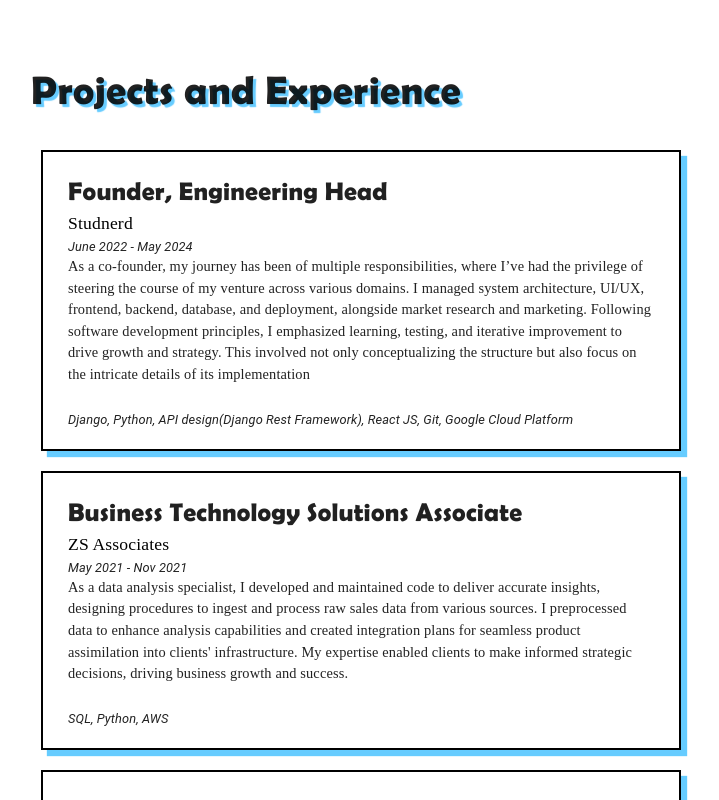
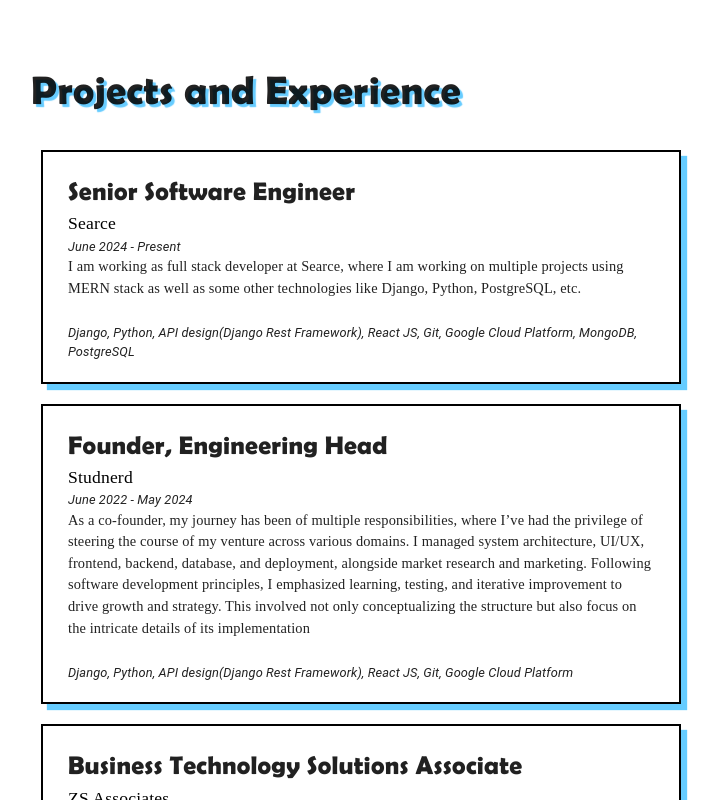
Before and after one commit to LEO397/portfolio, a React (Vite) app: page / in a window 1280 px wide. Shown: the part 840-1640 px from the top of the page, without its empty margins (289-1008 px from the left). Built offline with nearby package versions, Linux system fonts and the light colour scheme.

Commit message:
added console img and google analytics

```diff
--- a/index.html
+++ b/index.html
@@ -1,13 +1,25 @@
 <!doctype html>
 <html lang="en">
+
 <head>
   <meta charset="UTF-8" />
   <link rel="icon" type="image/svg+xml" href="/favicon.png" />
   <meta name="viewport" content="width=device-width, initial-scale=1.0" />
   <title>Vaibhav</title>
+  <!-- Google tag (gtag.js) -->
+  <script async src="https://www.googletagmanager.com/gtag/js?id=G-QTCZS215GX"></script>
+  <script>
+    window.dataLayer = window.dataLayer || [];
+    function gtag() { dataLayer.push(arguments); }
+    gtag('js', new Date());
+
+    gtag('config', 'G-QTCZS215GX');
+  </script>
 </head>
+
 <body>
   <div id="root"></div>
   <script type="module" src="/src/main.jsx"></script>
 </body>
+
 </html>
--- a/src/components/pages/Main.jsx
+++ b/src/components/pages/Main.jsx
@@ -18,9 +18,22 @@
 import displaypic from "../../assets/homeimg.png";
 import ProjectCards from "../ProjectCards";
 import githublogo from "../../assets/github-mark.svg";
+import consoleimg from "../../assets/consoleimg.jpg";
 
 const Main = () => {
   const [isArrowVisible, setIsArrowVisible] = useState(true);
+
+useEffect(() => {
+  // console.log('%c ', `
+  //   background-image: url(${consoleimg});
+  //   background-size: contain;
+  //   background-repeat: no-repeat;
+  //   padding: 150px;
+  // `);
+
+  // Optional: Add a welcome message
+  console.log('%cI am watching you -_-', 'font-size: 24px; color: #66ccff;');
+}, []);
 
   useEffect(() => {
     const handleScroll = () => {
@@ -41,17 +54,17 @@
   const jsonData = [
     {
       id: 1,
-      jobTitle: "Founder, Engineering Head",
-      from: "June 2022",
-      to: "May 2024",
+      jobTitle: "Software Developer",
+      from: "June 2019",
+      to: "May 2021",
       description:
-        " As a co-founder, my journey has been of multiple responsibilities, where I’ve had the privilege of steering the course of my venture across various domains. I managed system architecture, UI/UX, frontend, backend, database, and deployment, alongside market research and marketing. Following software development principles, I emphasized learning, testing, and iterative improvement to drive growth and strategy. This involved not only conceptualizing the structure but also focus on the intricate details of its implementation ",
-      company: "Studnerd",
-      skills:
-        "Django, Python, API design(Django Rest Framework), React JS, Git, Google Cloud Platform",
-      companySite: "https://www.studnerd.com/about-us",
+        "As a Software Developer at Tripstack, I developed and maintained the backend API, adding new functionalities and specializing in airline integrations for flight search and booking. I seamlessly integrated features into the EFOE API, set up proxies to handle bots, and configured caching mechanisms to optimize performance and accuracy, ensuring efficient fare caching across all airlines and routes",
+      company: "Tripstack",
+      skills: "Dotnet, C#, Javascript",
+      companySite: "https://www.tripstack.com",
       location: "Pune, MH",
     },
+
     {
       id: 2,
       jobTitle: "Business Technology Solutions Associate",
@@ -66,16 +79,31 @@
     },
     {
       id: 3,
-      jobTitle: "Software Developer",
-      from: "June 2019",
-      to: "May 2021",
+      jobTitle: "Founder, Engineering Head",
+      from: "June 2022",
+      to: "May 2024",
       description:
-        "As a Software Developer at Tripstack, I developed and maintained the backend API, adding new functionalities and specializing in airline integrations for flight search and booking. I seamlessly integrated features into the EFOE API, set up proxies to handle bots, and configured caching mechanisms to optimize performance and accuracy, ensuring efficient fare caching across all airlines and routes",
-      company: "Tripstack",
-      skills: "Dotnet, C#, Javascript",
-      companySite: "https://www.tripstack.com",
+        " As a co-founder, my journey has been of multiple responsibilities, where I’ve had the privilege of steering the course of my venture across various domains. I managed system architecture, UI/UX, frontend, backend, database, and deployment, alongside market research and marketing. Following software development principles, I emphasized learning, testing, and iterative improvement to drive growth and strategy. This involved not only conceptualizing the structure but also focus on the intricate details of its implementation ",
+      company: "Studnerd",
+      skills:
+        "Django, Python, API design(Django Rest Framework), React JS, Git, Google Cloud Platform",
+      companySite: "https://www.studnerd.com/about-us",
       location: "Pune, MH",
     },
+    {
+      id: 4,
+      jobTitle: "Senior Software Engineer",
+      from: "June 2024",
+      to: "Present",
+      description:"I am working as full stack developer at Searce, where I am working on multiple projects using MERN stack as well as some other technologies like Django, Python, PostgreSQL, etc.",
+
+      company: "Searce",
+      skills:
+        "Django, Python, API design(Django Rest Framework), React JS, Git, Google Cloud Platform, MongoDB, PostgreSQL",
+      companySite: "https://www.searce.com/",
+      location: "Pune, MH",
+    }
+
   ];
 
   return (
@@ -242,7 +270,12 @@
               flexDirection: "column",
             }}
           >
-            {jsonData.map((data) => (
+            {/* {jsonData.map((data) => (
+              <Box sx={{ my: "10px", width: "100%" }}>
+                <ProjectCards key={data.id} {...data} />
+              </Box>
+            ))} */}
+            {[...jsonData].reverse().map((data) => (
               <Box sx={{ my: "10px", width: "100%" }}>
                 <ProjectCards key={data.id} {...data} />
               </Box>
```
Also changed, not shown: src/assets/consoleimg.jpg (added). Lines whose indentation alone changed are shown as unchanged.
